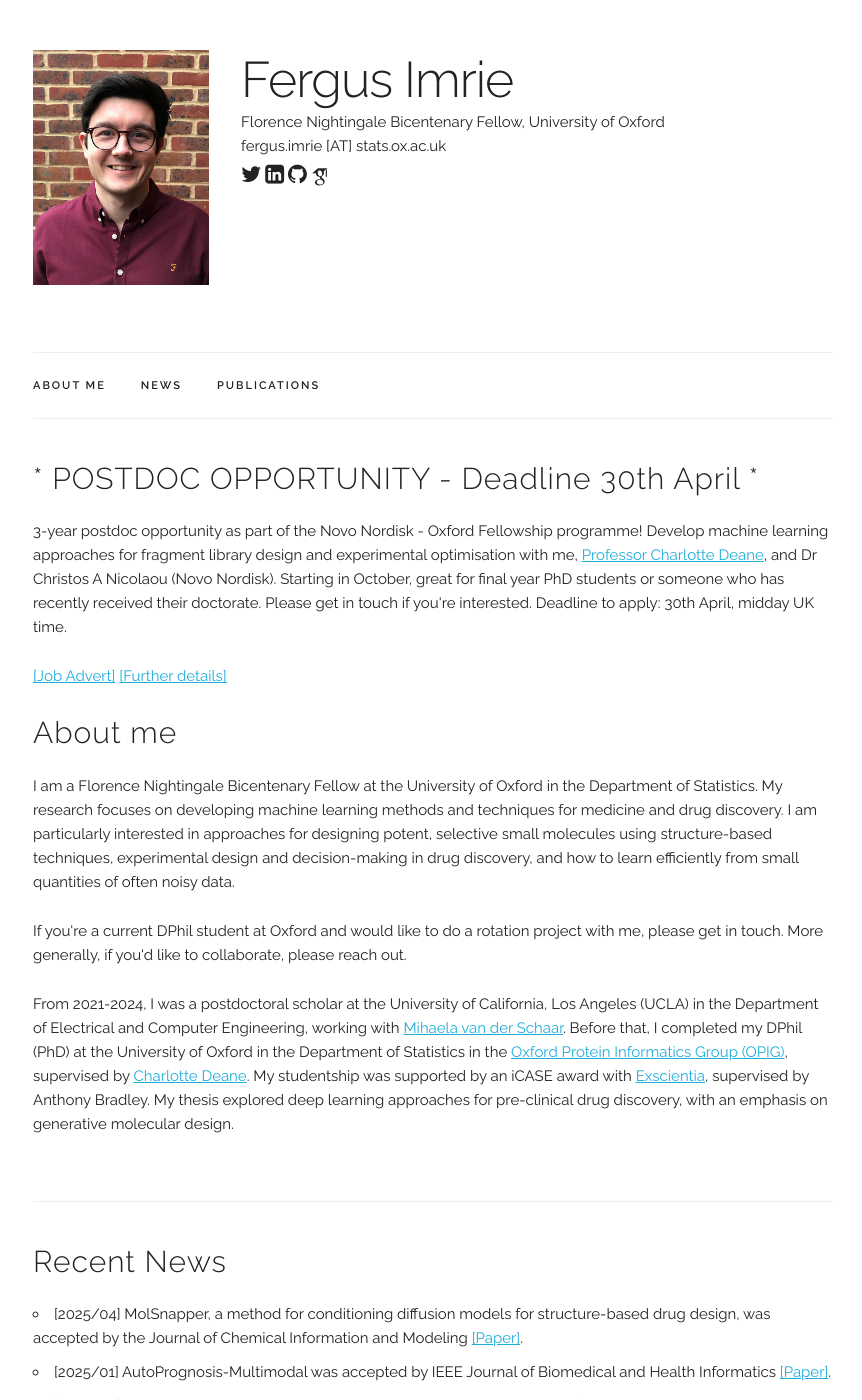
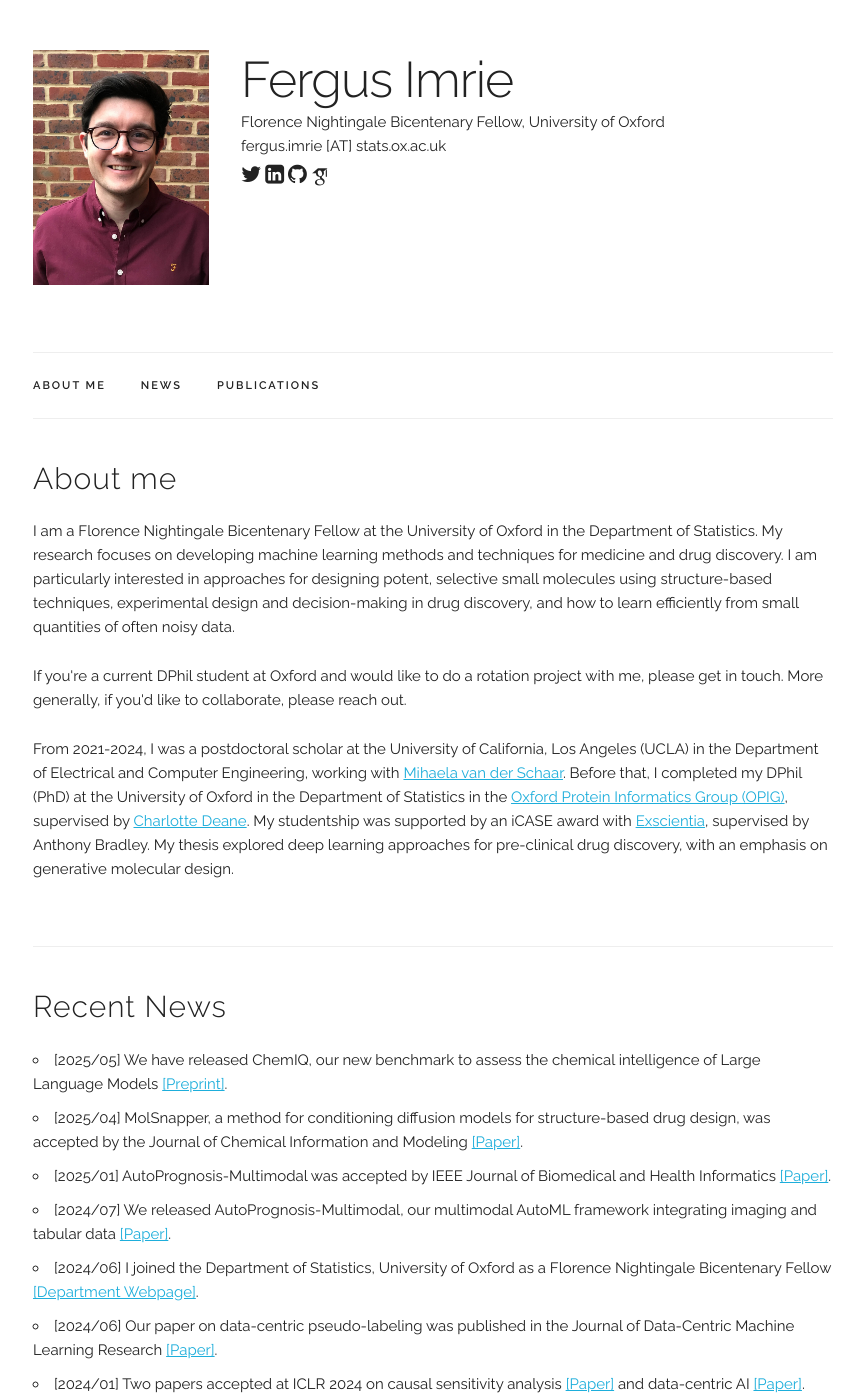
Before and after one commit to fimrie/fimrie.github.io, a Jekyll site: the page built from index.html, in a window 1280 px wide and 1400 px high. Shown: the whole window, without its empty margins (207-1069 px from the left). Built offline with Jekyll 4.4.1, drawn with Linux system fonts in a browser that asks for light colours; some web fonts are replaced; some of the changed text lies outside the part shown.

Commit message:
Update index.html

```diff
--- a/index.html
+++ b/index.html
@@ -4,18 +4,6 @@ title: Home
 ---
 <!-- ========== BIO ========== -->
 <div class="docs-section" id="bio">
-  <h4>* POSTDOC OPPORTUNITY - Deadline 30th April *</h4>
-  <p>
-    3-year postdoc opportunity as part of the Novo Nordisk - Oxford Fellowship programme!
-    Develop machine learning approaches for fragment library design and experimental optimisation with me, <a href="https://www.stats.ox.ac.uk/~deane/">Professor Charlotte Deane</a>, and Dr Christos A Nicolaou (Novo Nordisk).
-    Starting in October, great for final year PhD students or someone who has recently received their doctorate.
-    Please get in touch if you're interested. Deadline to apply: 30th April, midday UK time.
-  </p>
-  <p>
-    <a href="https://my.corehr.com/pls/uoxrecruit/erq_jobspec_version_4.display_form?p_company=10&p_internal_external=E&p_display_in_irish=N&p_process_type=&p_applicant_no=&p_form_profile_detail=&p_display_apply_ind=Y&p_refresh_search=Y&p_recruitment_id=178554">[Job Advert]</a>
-    <a href="https://www.rdm.ox.ac.uk/work-with-us/novo-nordisk-oxford-fellowships/novo-nordisk-oxford-fellowship-programme">[Further details]</a>
-  </p>
-
   <h4>About me</h4>
   <p>
     I am a Florence Nightingale Bicentenary Fellow at the University of Oxford in the Department of Statistics.
@@ -41,6 +29,7 @@ title: Home
 <div class="docs-section" id="news">
   <h4>Recent News</h4>
   <ul>
+    <li>[2025/05] We have released ChemIQ, our new benchmark to assess the chemical intelligence of Large Language Models <a href="https://arxiv.org/abs/2505.07735">[Preprint]</a>.</li>
     <li>[2025/04] MolSnapper, a method for conditioning diffusion models for structure-based drug design, was accepted by the Journal of Chemical Information and Modeling <a href="https://pubs.acs.org/doi/10.1021/acs.jcim.4c02008">[Paper]</a>.</li>
     <li>[2025/01] AutoPrognosis-Multimodal was accepted by IEEE Journal of Biomedical and Health Informatics <a href="https://ieeexplore.ieee.org/document/10842455">[Paper]</a>.</li>
     <li>[2024/07] We released AutoPrognosis-Multimodal, our multimodal AutoML framework integrating imaging and tabular data <a href="https://arxiv.org/abs/2407.18227">[Paper]</a>.</li>
@@ -53,11 +42,11 @@ title: Home
     <li>[2023/09] We welcomed >300 participants to the CCAIM AI and Machine Learning Summer School <a href="https://ccaim.cam.ac.uk/summer-school/">[Website]</a></li>
     <li>[2023/08] Our perspective on XAI in healthcare was published in Nature Machine Intelligence <a href="https://www.nature.com/articles/s42256-023-00698-2">[Paper]</a></li>
     <li>[2023/06] AutoPrognsis 2.0, our AutoML framework for diagnostic and prognostic modeling, was published in PLOS Digital Health <a href="https://journals.plos.org/digitalhealth/article?id=10.1371/journal.pdig.0000276">[Paper]</a> <a href="https://github.com/vanderschaarlab/AutoPrognosis">[Software]</a> <a href="https://www.autoprognosis.vanderschaar-lab.com/">[Website]</a></li>
+    <!--
     <li>[2023/04] Our paper on transportable structure learning was accepted at ICML 2023 <a href="https://arxiv.org/abs/2206.06354">[Paper]</a></li>
     <li>[2023/04] Our paper on molecular optimisation with curriculum learning and deep RL was published in Nature Machine Intelligence <a href="https://www.nature.com/articles/s42256-023-00636-2">[Paper]</a></li>
     <li>[2023/01] Our paper on regularizing neural networks using neural attributions was accepted at ICLR 2023 <a href="https://openreview.net/pdf?id=n6H86gW8u0d">[Paper]</a></li>
     <li>[2023/01] Three papers accepted at AISTATS 2023 on self-supervised conformal prediction <a href="https://arxiv.org/abs/2302.12238">[Paper]</a>, imputation in treatment effect estimation <a href="https://arxiv.org/abs/2202.02096">[Paper]</a>, and synthetic data for survival analysis <a href="https://arxiv.org/abs/2302.12749">[Paper]</a></li>
-    <!--
     <li>[2022/10] We have released AutoPrognsis 2.0, our AutoML framework for diagnostic and prognostic modeling <a href="https://arxiv.org/abs/2210.12090">[Paper]</a> <a href="https://github.com/vanderschaarlab/AutoPrognosis">[Software]</a> <a href="https://www.autoprognosis.vanderschaar-lab.com/">[Website]</a></li>
     <li>[2022/09] Our paper on composite feature selection was accepted at NeurIPS 2022 <a href="https://openreview.net/forum?id=-9PV7GKwYpM">[Paper]</a></li>
     <li>[2022/05] Our paper on treatment effect estimation was accepted by ICML 2022 <a href="https://proceedings.mlr.press/v162/seedat22b.html">[Paper]</a></li>
```
